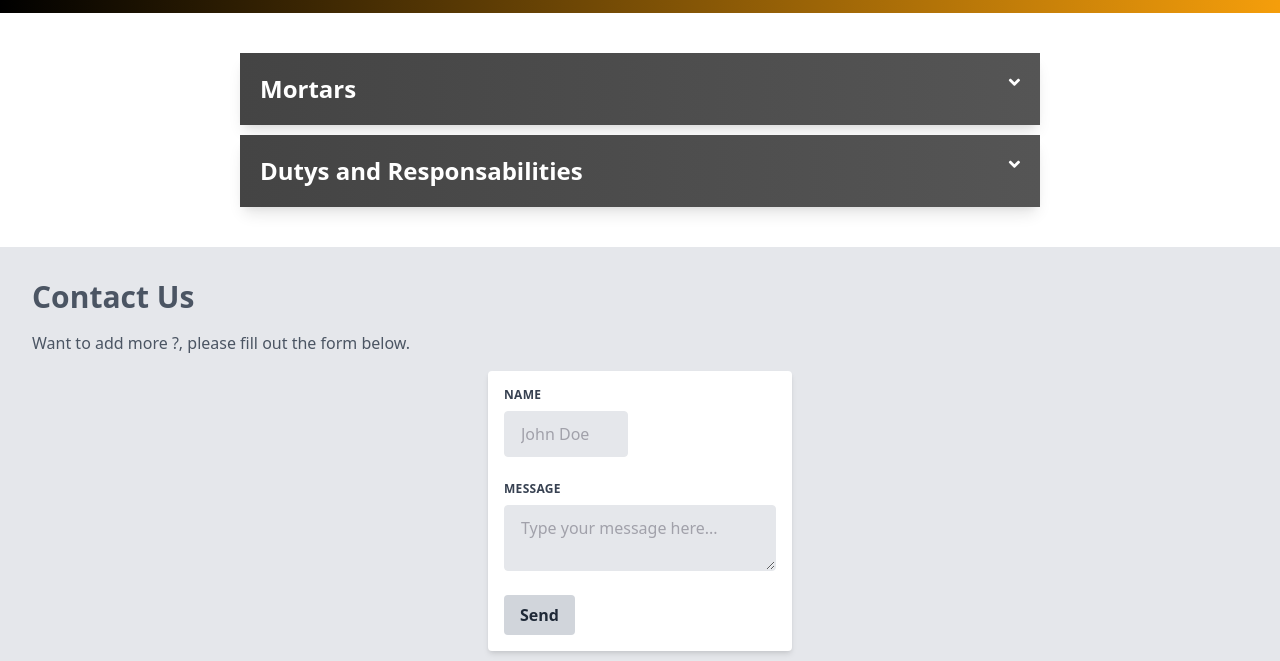
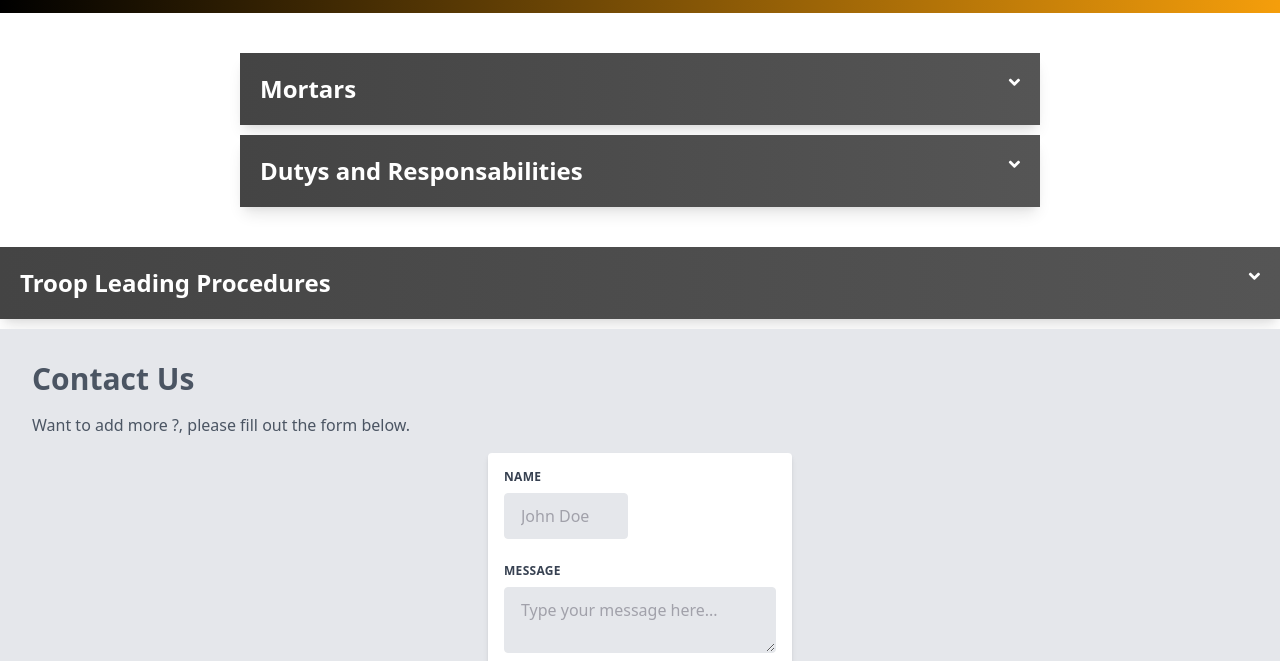
Before and after one commit to mortarss/mortarss.github.io, a plain HTML site: page index.html in a window 1280 px wide. Shown: the part 139-800 px from the top of the page. Drawn offline with nearby package versions, Linux system fonts and the light colour scheme.

Commit message:
Update index.html added tlps

```diff
--- a/index.html
+++ b/index.html
@@ -116,7 +116,15 @@
         <p class="text-white">comming soon</div>
     </div>
   </div>
-
+    <div class="accordion-item" id="tlps">
+      <div class="accordion-header flex justify-between">
+        <h2 class="text-2xl font-bold">Troop Leading Procedures</h2>
+        <i class="fas fa-angle-down text-lg"></i>
+      </div>
+      <div class="accordion-content hidden">
+        <p class="text-white">comming soon</div>
+    </div>
+  </div>
   <script>
     const accordionHeaders = document.querySelectorAll('.accordion-header');
 
```
